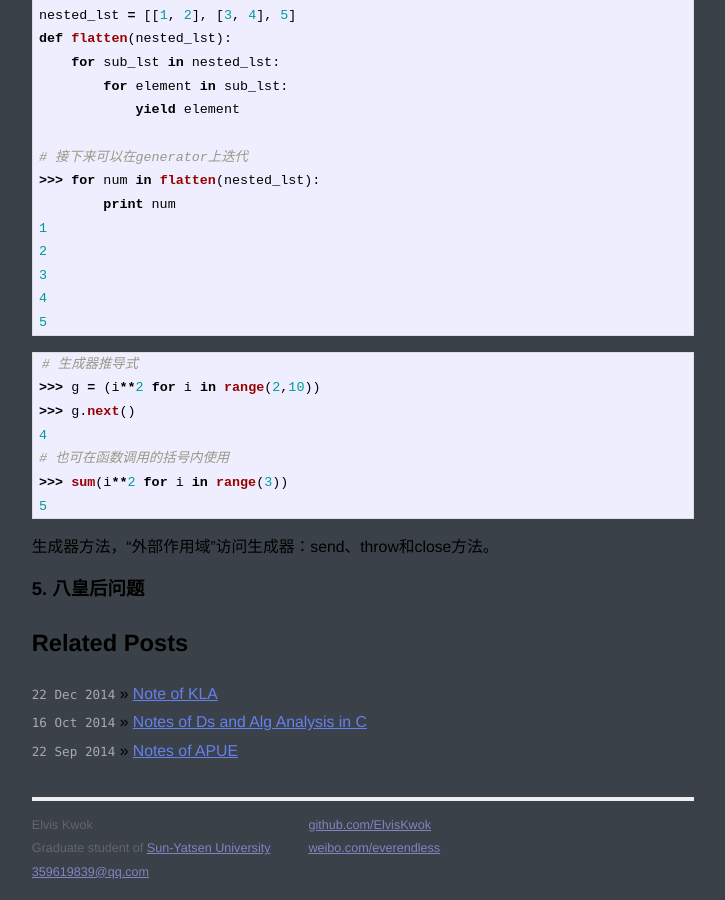
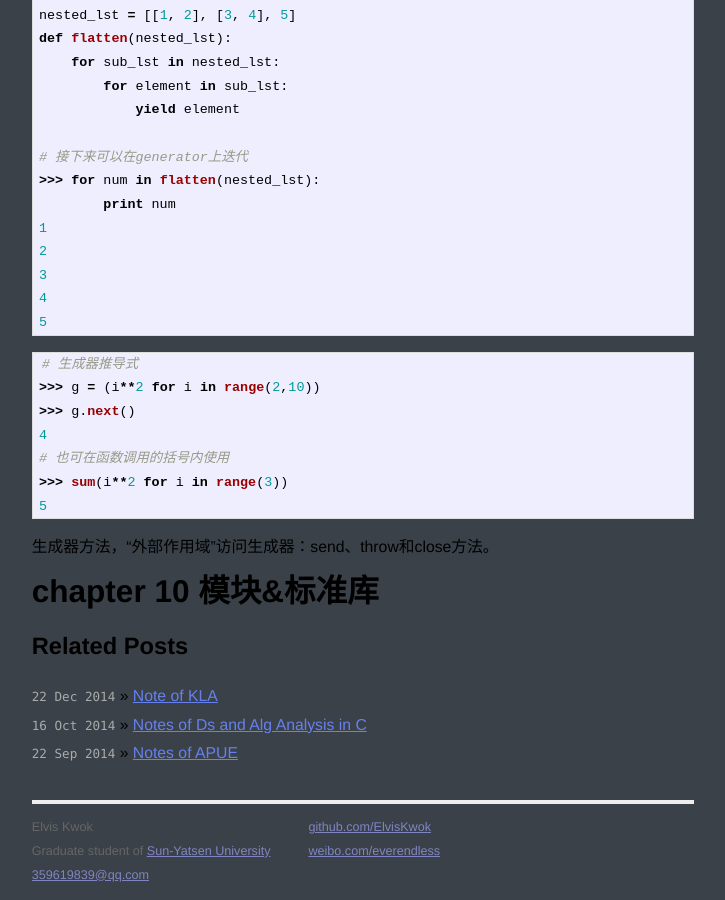
Before and after one commit to ElvisKwok/ElvisKwok.github.io, a Jekyll site: the page built from _posts/2015-01-31-notes-of-beginnig-python.md, in a window 1280 px wide and 900 px high, scrolled down 35308 px. Shown: the whole window, without its empty margins (277-1002 px from the left). Built offline with Jekyll 4.4.1, drawn with Linux system fonts in a browser that asks for light colours; Markdown is read by kramdown in place of the engine named in the settings; comment, search, counter and statistics services are not loaded.

Commit message:
chapter 10

```diff
--- a/_posts/2015-01-31-notes-of-beginnig-python.md
+++ b/_posts/2015-01-31-notes-of-beginnig-python.md
@@ -1701,7 +1701,12 @@ def flatten(nested_lst):
 
 
 
-### 5. 八皇后问题
+
+
+# chapter 10 模块&标准库
+
+
+
 
 [3.1]: /images/beginning_python/3.1.png "format type"
 [8.1]: /images/beginning_python/8.1.png "Built-in Exceptions"
```
